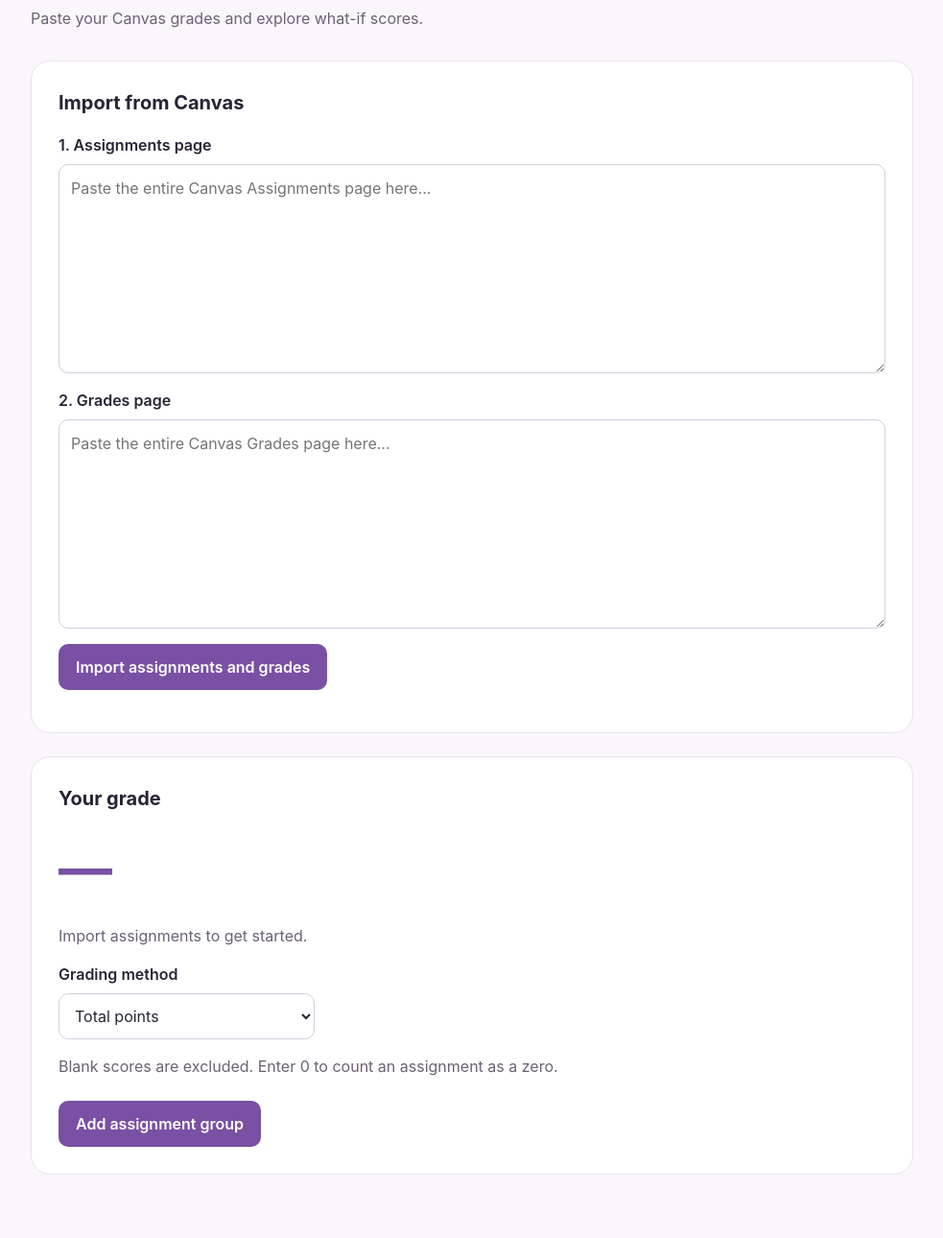
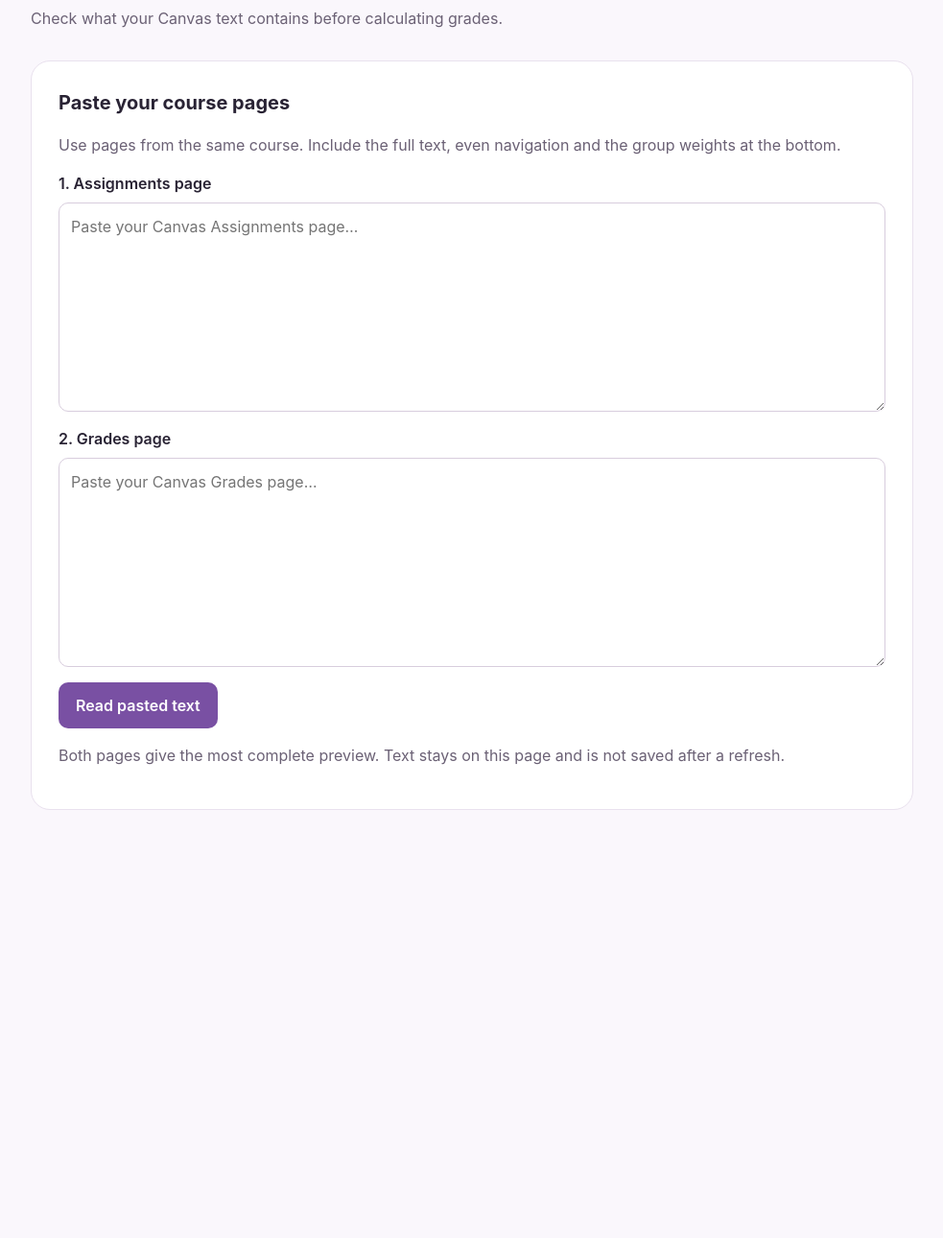
Before and after one commit to kc34392-spec/Canvas-Grade-Calculator, a plain HTML site: page index.html in a window 1280 px wide. Shown: the part 129-1419 px from the top of the page at 96% size, without its empty margins (148-1131 px from the left). After the commit the page ends 1045 px from the top, so only its background shows below. Drawn offline with Linux system fonts and the light colour scheme.

Commit message:
Build Canvas text import preview: index.html

```diff
--- a/index.html
+++ b/index.html
@@ -3,55 +3,31 @@
 <head>
   <meta charset="UTF-8">
   <meta name="viewport" content="width=device-width, initial-scale=1">
-  <title>Canvas Grade Calculator</title>
+  <title>Canvas Import Preview</title>
   <link rel="stylesheet" href="styles.css">
   <script src="script.js" defer></script>
 </head>
 <body>
   <main>
     <header>
-      <h1>Canvas Grade Calculator</h1>
-      <p>Paste your Canvas grades and explore what-if scores.</p>
+      <h1>Canvas import preview</h1>
+      <p>Check what your Canvas text contains before calculating grades.</p>
     </header>
-
     <section aria-labelledby="import-heading">
-  <h2 id="import-heading">Import from Canvas</h2>
-
-  <label for="canvas-input">1. Assignments page</label>
-  <textarea
-    id="canvas-input"
-    rows="8"
-    placeholder="Paste the entire Canvas Assignments page here..."
-  ></textarea>
-
-  <label for="grades-input">2. Grades page</label>
-  <textarea
-    id="grades-input"
-    rows="8"
-    placeholder="Paste the entire Canvas Grades page here..."
-  ></textarea>
-
-  <button id="import-button" type="button">
-    Import assignments and grades
-  </button>
-  <p id="import-status" role="status"></p>
-</section>
-
-    <section aria-labelledby="results-heading">
-      <h2 id="results-heading">Your grade</h2>
-      <output id="overall-grade" aria-live="polite">—</output>
-      <p id="grade-summary">Import assignments to get started.</p>
-
-      <label for="grading-mode">Grading method</label>
-      <select id="grading-mode">
-        <option value="points">Total points</option>
-        <option value="weighted">Weighted assignment groups</option>
-      </select>
-
-      <p>Blank scores are excluded. Enter 0 to count an assignment as a zero.</p>
-      <div id="assignment-groups"></div>
-
-      <button id="add-group-button" type="button">Add assignment group</button>
+      <h2 id="import-heading">Paste your course pages</h2>
+      <p>Use pages from the same course. Include the full text, even navigation and the group weights at the bottom.</p>
+      <label for="canvas-input">1. Assignments page</label>
+      <textarea id="canvas-input" rows="8" placeholder="Paste your Canvas Assignments page…" spellcheck="false"></textarea>
+      <label for="grades-input">2. Grades page</label>
+      <textarea id="grades-input" rows="8" placeholder="Paste your Canvas Grades page…" spellcheck="false"></textarea>
+      <button id="import-button" type="button">Read pasted text</button>
+      <p id="import-status" role="status" aria-live="polite"></p>
+      <p class="hint">Both pages give the most complete preview. Text stays on this page and is not saved after a refresh.</p>
+    </section>
+    <section id="results-section" aria-labelledby="results-heading" hidden>
+      <h2 id="results-heading">What Canvas says</h2>
+      <p>Scores from each page stay separate. Blank grades stay blank, and unknown rules are flagged for review.</p>
+      <div id="results"></div>
     </section>
   </main>
 </body>
```
